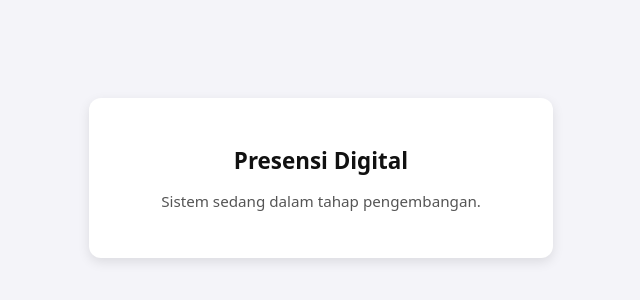
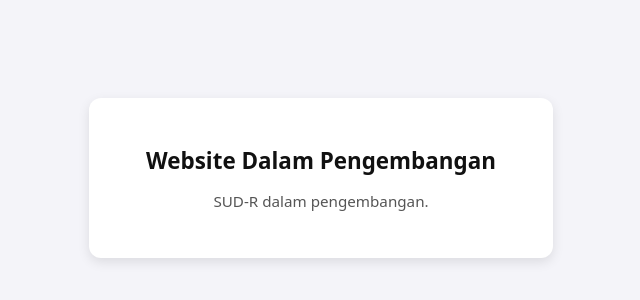
Before and after one commit to anwarsudrajat/SUD-R, a plain HTML site: page index.html in a window 1280 px wide. Shown: the part 222-522 px from the top of the page, without its empty margins (319-959 px from the left). Drawn offline with Linux system fonts and the light colour scheme.

Commit message:
Update index.html
Changing text

```diff
--- a/index.html
+++ b/index.html
@@ -3,7 +3,7 @@
 <head>
   <meta charset="UTF-8">
   <meta name="viewport" content="width=device-width, initial-scale=1.0">
-  <title>Sistem Presensi Digital</title>
+  <title>SUD-R: My Personal Web</title>
   <style>
     body { font-family: system-ui, sans-serif; display: flex; justify-content: center; align-items: center; min-height: 100vh; margin: 0; background: #f4f4f9; }
     .card { background: white; padding: 2rem; border-radius: 12px; box-shadow: 0 4px 12px rgba(0,0,0,0.1); text-align: center; max-width: 400px; width: 90%; }
@@ -13,8 +13,8 @@
 </head>
 <body>
   <div class="card">
-    <h1>Presensi Digital</h1>
-    <p>Sistem sedang dalam tahap pengembangan.</p>
+    <h1>Website Dalam Pengembangan</h1>
+    <p>SUD-R dalam pengembangan.</p>
   </div>
 </body>
 </html>
```
